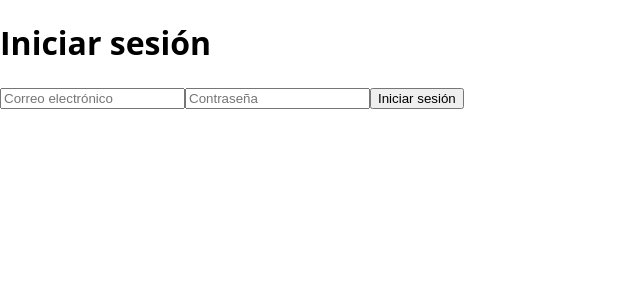
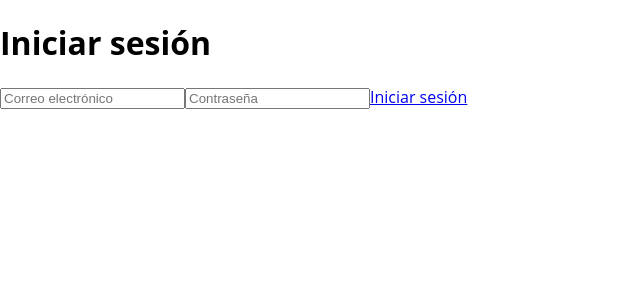
Before and after one commit to rafopm/front-foro-react-one, a Next.js app: page /login in a window 1280 px wide. Shown: the top 300 px of the page, without its empty margins (0-640 px from the left). Built offline with nearby package versions, Linux system fonts and the light colour scheme.

Commit message:
Update login

```diff
--- a/src/pages/index.js
+++ b/src/pages/index.js
@@ -4,7 +4,7 @@ import Layout from "../components/Layout";
 import PostCard from "../components/PostCard";
 import styles from '../styles/Home.module.css'
 import { AuthContext } from '../context/AuthContext';
-
+import Link from 'next/link';
 
 export default function Forum() {
   const { isAuthenticated } = useContext(AuthContext);
@@ -25,7 +25,7 @@ export default function Forum() {
         <p className={styles.description}>
           ¡Bienvenido al foro de cursos de informática y desarrollo web! Únete a nuestra comunidad y comparte conocimientos, experiencias y recursos sobre programación, diseño web y mucho más.
         </p>
-        <button className={styles.button} href="/login">Ingresar</button>
+        <Link className={styles.button} href="/login">Ingresar</Link>
       </div>
 
   );
--- a/src/pages/login.js
+++ b/src/pages/login.js
@@ -1,12 +1,14 @@
 import { useContext, useEffect, useState } from "react";
 import { useRouter } from "next/router";
 import { AuthContext } from "../context/AuthContext";
+import Link from 'next/link';
 
 export default function Login() {
   const [emailUser, setEmailUser] = useState("");
   const [contrasena, setContrasena] = useState("");
+  const [errorMessage, setErrorMessage] = useState("");
 
-  const { email, token, userLogeado,login } = useContext(AuthContext);
+  const { email, token, userLogeado, login } = useContext(AuthContext);
   const router = useRouter();
 
   useEffect(() => {
@@ -26,16 +28,19 @@ export default function Login() {
         contrasena: contrasena,
       };
 
-      await login(credentials);
+      const success = await login(credentials);
 
-      //router.push("/dashboard");
+      if (success) {
+        router.push("/dashboard");
+      } else {
+        setErrorMessage("Usuario o contraseña incorrectos");
+      }
     } catch (error) {
       console.error(error);
     }
   };
 
   return (
-
     <div>
       <h1>Iniciar sesión</h1>
       <input
@@ -50,8 +55,8 @@ export default function Login() {
         value={contrasena}
         onChange={(e) => setContrasena(e.target.value)}
       />
-        <button onClick={handleLogin}>Iniciar sesión</button>
+      <Link onClick={handleLogin} href="/login">Iniciar sesión</Link>
+      {errorMessage && <p>{errorMessage}</p>}
     </div>
-
   );
 }
```
Lines whose indentation alone changed are shown as unchanged.
